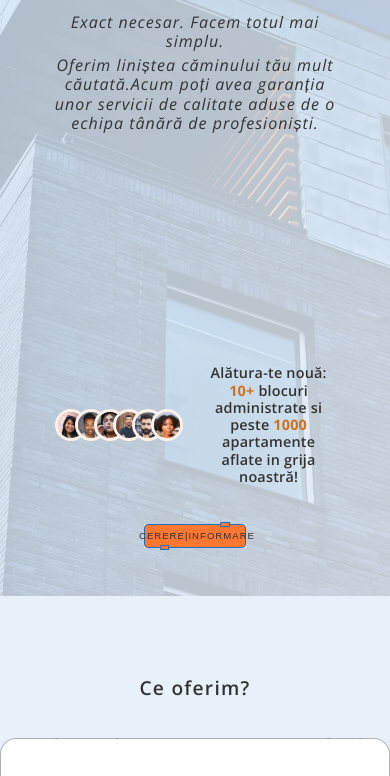
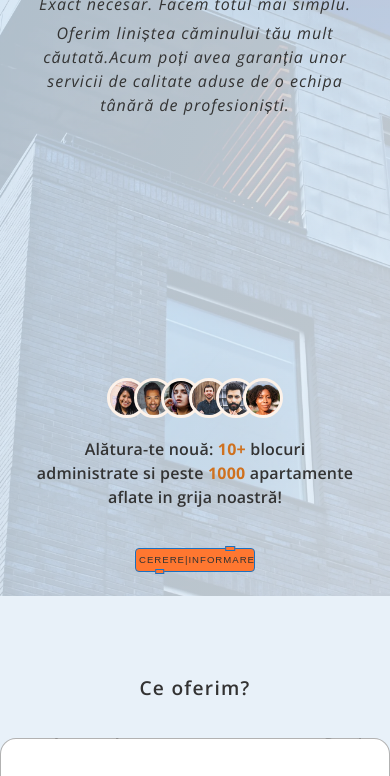
Before and after one commit to RobicaCodeaza/Website---Asociatie----V1, a plain HTML site: page index.html in a window 390 px wide. Shown: the part 248-1024 px from the top of the page. Drawn offline with nearby package versions, Linux system fonts and the light colour scheme.

Commit message:
Mobile Respond

```diff
--- a/css/style.css
+++ b/css/style.css
@@ -144,6 +144,8 @@ body {
 }
 
 .link, .link:link, .link:visited {
+  position: relative;
+  display: inline-block;
   display: flex;
   align-items: center;
   justify-content: center;
@@ -153,8 +155,8 @@ body {
   padding: 0.6rem 1.2rem;
   text-decoration: none;
   text-transform: uppercase;
+  border-radius: 0.5rem;
   border: 0.5px solid #1971c2;
-  border-radius: 0.5rem;
   transition: all 0.4s;
 }
 
@@ -182,12 +184,12 @@ body {
 .link--emp:link, .link--emp:visited {
   letter-spacing: 1px;
   position: relative;
-  background: #ff7730;
+  background-color: #ff7730;
   color: #333;
 }
 .link--emp:hover {
   letter-spacing: 1.3px;
-  background: #e8f1f9;
+  background-color: #e8f1f9;
   box-shadow: 0 0 1rem #145a9b;
   color: #1971c2;
 }
@@ -216,7 +218,7 @@ body {
   border: 0.15rem solid #1971c2;
   left: 80%;
   top: -0.35rem;
-  background: #ff7730;
+  background-color: #ff7730;
   transform: translateX(-50%);
   transition: 0.5s;
 }
@@ -243,6 +245,7 @@ body {
 
 .btn {
   border: none;
+  border-radius: 5px;
   display: inline-block;
   width: 30%;
 }
@@ -335,7 +338,7 @@ body {
   border-radius: 9px;
   max-width: 125rem;
   margin: 0 auto;
-  max-height: 40rem;
+  max-height: 55rem;
   display: flex;
   border: 1px solid #5f5f6d;
   border-bottom: 1px solid rgba(95, 95, 109, 0.4862745098);
@@ -376,15 +379,25 @@ body {
     flex-basis: 30%;
   }
 }
+@media only screen and (max-width: 56.25em) {
+  .col--img {
+    flex-basis: 20%;
+  }
+}
 
 .col--text {
   padding: 2.4rem 3.6rem;
-  max-height: 35rem;
+  max-height: 80%;
   flex: 0 1 50%;
 }
 @media (max-width: 75em) {
   .col--text {
     flex-basis: 70%;
+  }
+}
+@media only screen and (max-width: 56.25em) {
+  .col--text {
+    flex-basis: 80%;
   }
 }
 
@@ -728,6 +741,7 @@ body {
 }
 @media only screen and (max-width: 56.25em) {
   .header__box {
+    padding: 3rem;
     width: 100%;
   }
 }
@@ -743,6 +757,11 @@ body {
   display: inline-block;
   font-size: 2.4rem;
 }
+@media only screen and (max-width: 56.25em) {
+  .company-name {
+    font-size: 2.8rem;
+  }
+}
 
 .company-slogan {
   display: flex;
@@ -754,6 +773,11 @@ body {
   letter-spacing: 1px;
   line-height: 1.2;
 }
+@media only screen and (max-width: 56.25em) {
+  .company-slogan {
+    line-height: 1.5;
+  }
+}
 
 .customers {
   margin-top: auto;
@@ -761,6 +785,11 @@ body {
   align-items: center;
   gap: 2.4rem;
   width: 95%;
+}
+@media only screen and (max-width: 56.25em) {
+  .customers {
+    flex-direction: column;
+  }
 }
 .customers__imgs {
   display: flex;
@@ -773,6 +802,12 @@ body {
   border: 3px solid #fdf2e9;
   margin-right: -1.6rem;
 }
+@media only screen and (max-width: 56.25em) {
+  .customers__imgs img {
+    width: 5rem;
+    height: 5rem;
+  }
+}
 .customers__imgs img:last-child {
   margin-right: 0;
 }
@@ -781,6 +816,12 @@ body {
   font-weight: 600;
   line-height: 1.2;
   letter-spacing: 0.2px;
+}
+@media only screen and (max-width: 56.25em) {
+  .customers__text-box {
+    font-size: 2rem;
+    line-height: 1.5;
+  }
 }
 .customers .text--special {
   display: inline-block !important;
```
